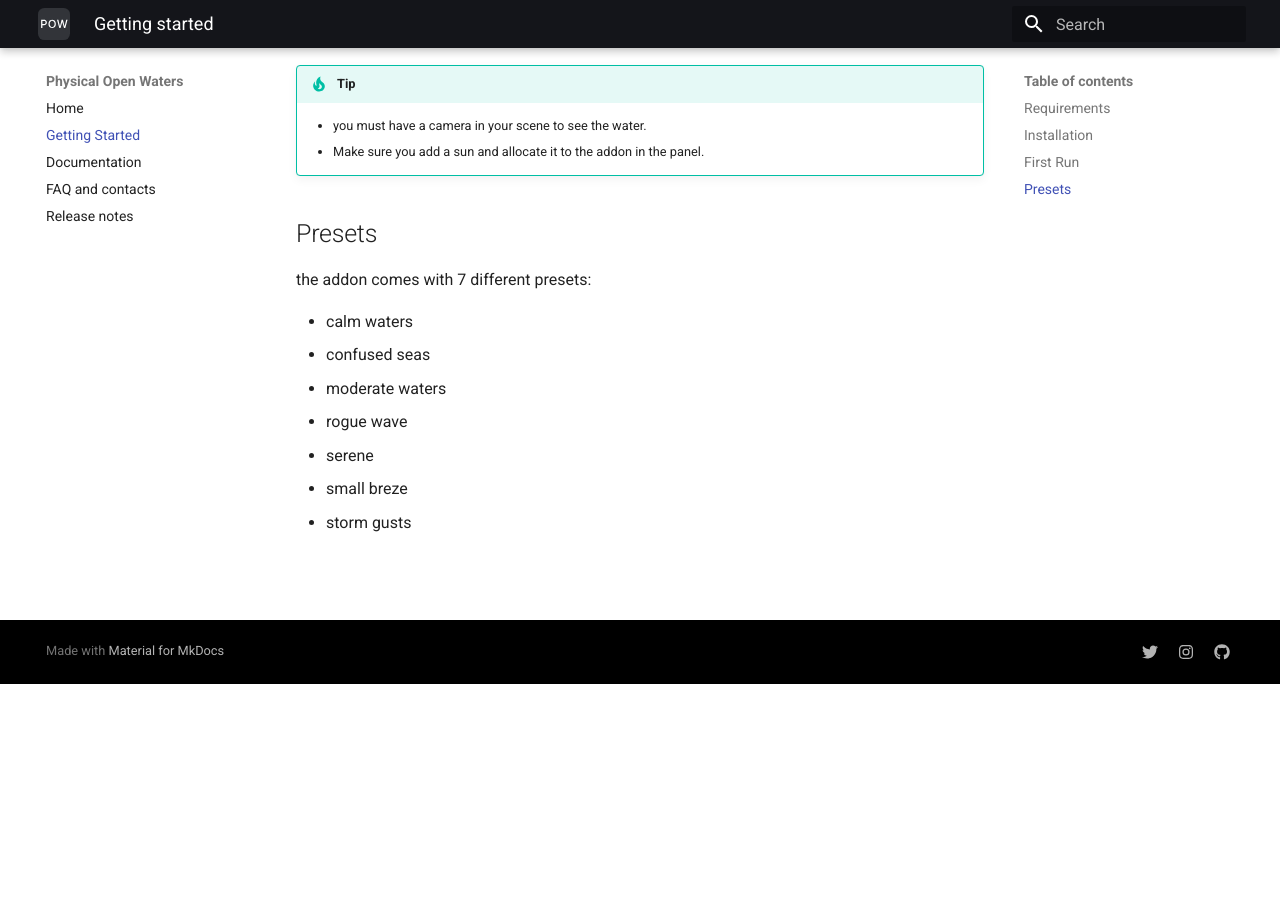
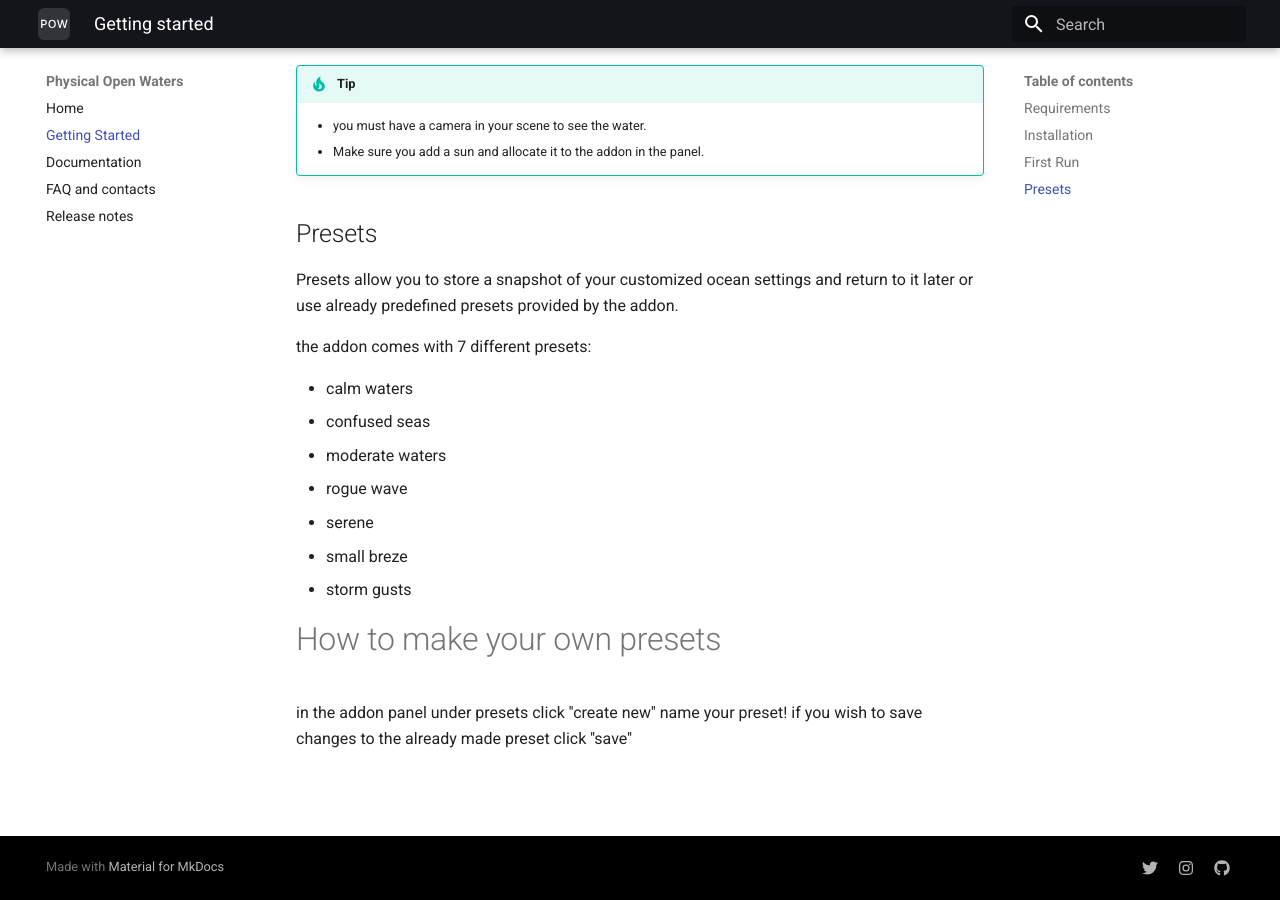
Before and after one commit to PhysicalAddons/web-pow, an MkDocs documentation site: the page built from docs/getting-started.md, in a window 1280 px wide and 900 px high, scrolled down 867 px. Built offline with MkDocs 1.6.1 and Material for MkDocs 9.7.7, drawn with Linux system fonts in a browser that asks for light colours; before the commit the page ends 1551 px from its top, so only the background shows below that.

Commit message:
Update getting-started.md

```diff
--- a/docs/getting-started.md
+++ b/docs/getting-started.md
@@ -41,6 +41,10 @@ also called _N Panel_ and click on it.
 
 
 ## Presets
+
+Presets allow you to store a snapshot of your customized ocean settings and return to it later or use already predefined presets provided by the addon.
+
+
 the addon comes with 7 different presets:
 
 - calm waters
@@ -50,3 +54,10 @@ the addon comes with 7 different presets:
 - serene
 - small breze
 - storm gusts
+
+
+# How to make your own presets
+
+in the addon panel under presets click ''create new''
+name your preset!
+if you wish to save changes to the already made preset click ''save''
```
